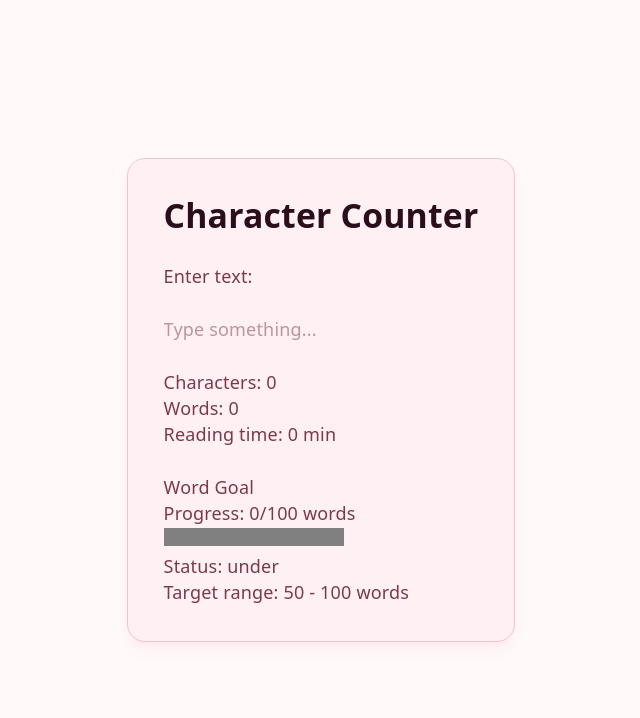
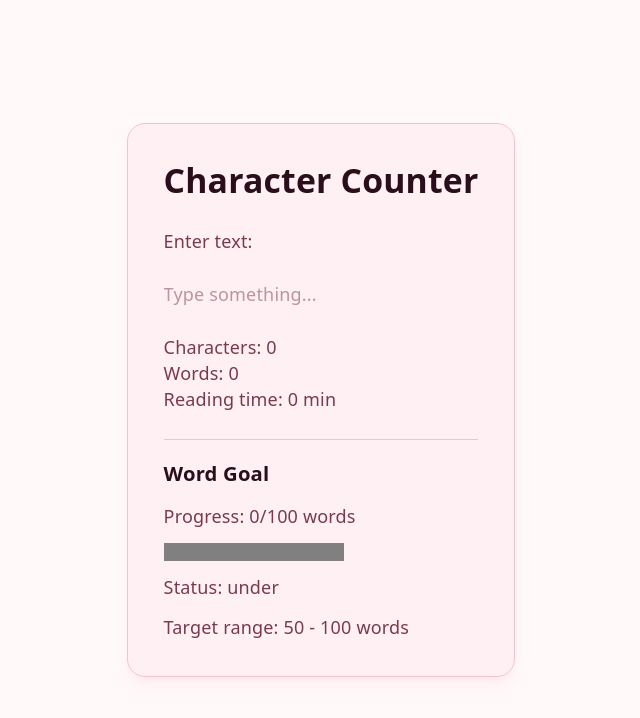
Before and after one commit to Robb-Designs/content-management-system, a React (Vite) app: page / in a window 1280 px wide. Shown: the top 718 px of the page, without its empty margins (319-959 px from the left). Built offline with nearby package versions, Linux system fonts and the light colour scheme.

Commit message:
Separated Counter and Word goal content, began styling Word goal section

```diff
--- a/src/components/CharacterCounter/CharacterCounter.tsx
+++ b/src/components/CharacterCounter/CharacterCounter.tsx
@@ -55,8 +55,8 @@ function CharacterCounter({ minWords = 50, maxWords = 100 }: CharacterCounterPro
       {/* Stats panel receives latest computed values from parent state. */}
       <StatsDisplay stats={stats} showReadingTime={true} />
 
-      <section aria-live="polite">
-        <h2>Word Goal</h2>
+      <section aria-live="polite" className="flex flex-col gap-3 pt-4 border-t border-(--color-border)">
+        <h2 className="text-lg font-semibold text-[var(--color-text-heading)]">Word Goal</h2>
         <p>
           Progress: {stats.wordCount}/{maxWords} words
         </p>
```
